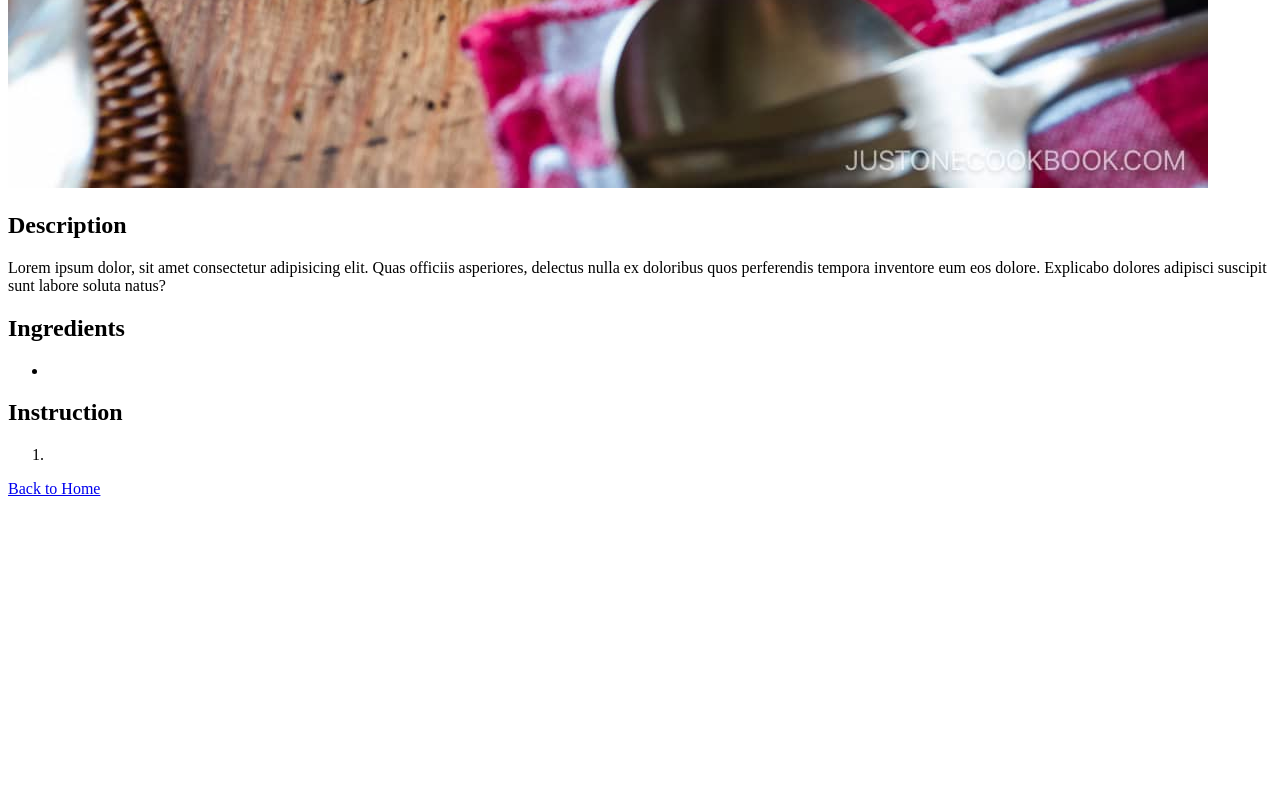
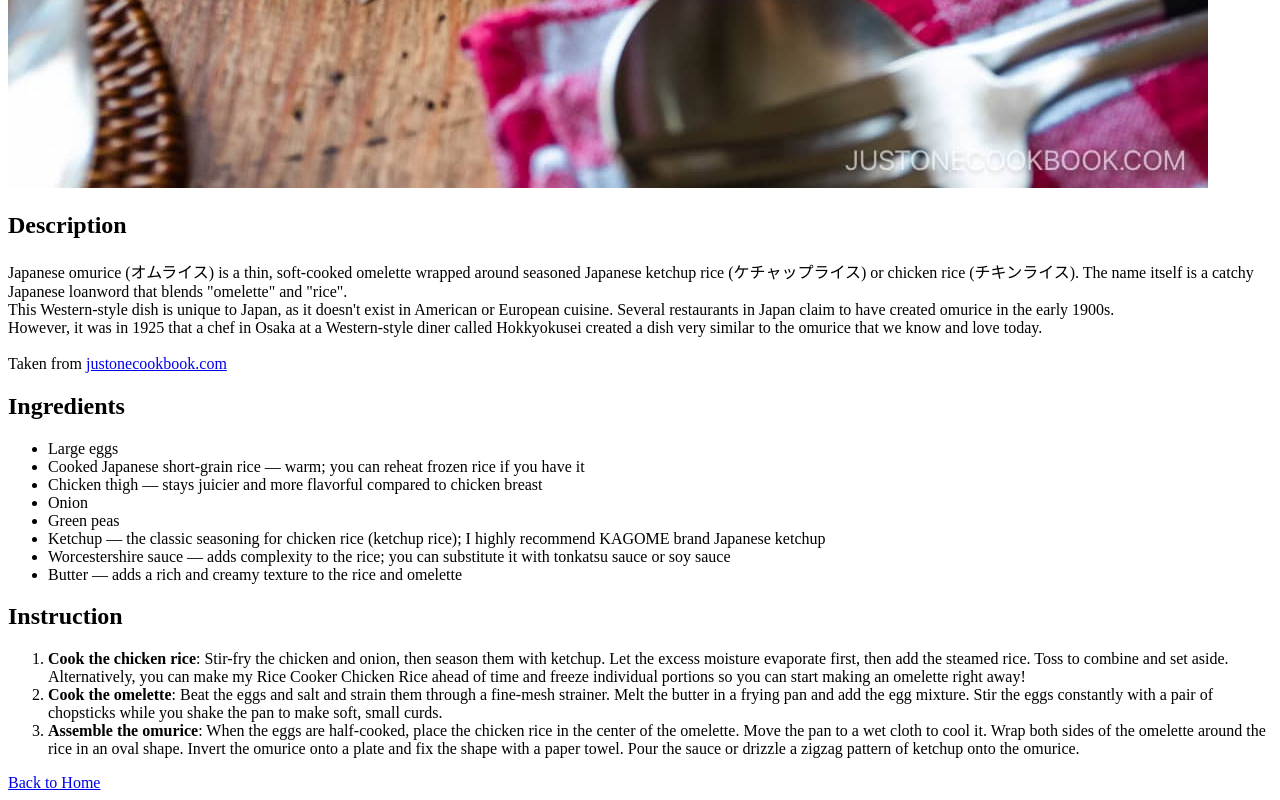
Before and after one commit to pbjamrz/odin-recipes, a plain HTML site: page recipes/omurice.html in a window 1280 px wide. Shown: the part 1692-2492 px from the top of the page. Before the commit the page ends 2198 px from the top, so only its background shows below. Drawn offline with Linux system fonts and the light colour scheme.

Commit message:
feat: add page content for omurice recipe

```diff
--- a/recipes/omurice.html
+++ b/recipes/omurice.html
@@ -12,18 +12,52 @@
     <img src="../assets/omurice.jpg">
 
     <h2>Description</h2>
-    <p>Lorem ipsum dolor, sit amet consectetur adipisicing elit. Quas officiis asperiores, delectus nulla ex doloribus
-        quos perferendis tempora inventore eum eos dolore. Explicabo dolores adipisci suscipit sunt labore soluta natus?
+    <p>Japanese omurice (オムライス) is a thin, soft-cooked omelette wrapped around seasoned Japanese ketchup rice (ケチャップライス)
+        or chicken rice (チキンライス). The name itself is a catchy Japanese loanword that blends "omelette" and "rice".<br>
+
+        This Western-style dish is unique to Japan, as it doesn't exist in American or European cuisine.
+        Several restaurants in Japan claim to have created omurice in the early 1900s.<br>
+
+        However, it was in 1925 that a chef in Osaka at a Western-style diner called Hokkyokusei created a dish very
+        similar to the omurice that we know and love today.<br><br>
+
+        Taken from <a href="https://www.justonecookbook.com/omurice-japanese-omelette-rice/">justonecookbook.com</a>
     </p>
 
     <h2>Ingredients</h2>
     <ul>
-        <li></li>
+        <li>Large eggs</li>
+        <li>Cooked Japanese short-grain rice — warm; you can reheat frozen rice if you have it</li>
+        <li>Chicken thigh — stays juicier and more flavorful compared to chicken breast</li>
+        <li>Onion</li>
+        <li>Green peas</li>
+        <li>Ketchup — the classic seasoning for chicken rice (ketchup rice);
+            I highly recommend KAGOME brand Japanese ketchup</li>
+        <li>Worcestershire sauce — adds complexity to the rice;
+            you can substitute it with tonkatsu sauce or soy sauce</li>
+        <li>Butter — adds a rich and creamy texture to the rice and omelette</li>
     </ul>
 
     <h2>Instruction</h2>
     <ol>
-        <li></li>
+        <li><b>Cook the chicken rice</b>:
+            Stir-fry the chicken and onion, then season them with ketchup. Let the excess
+            moisture evaporate
+            first, then add the steamed rice. Toss to combine and set aside. Alternatively, you can make my Rice Cooker
+            Chicken Rice
+            ahead of time and freeze individual portions so you can start making an omelette right away!</li>
+
+        <li><b>Cook the omelette</b>:
+            Beat the eggs and salt and strain them through a fine-mesh strainer. Melt the butter in a
+            frying pan and add the egg mixture. Stir the eggs constantly with a pair of chopsticks while you shake the
+            pan to make
+            soft, small curds.</li>
+
+        <li><b>Assemble the omurice</b>:
+            When the eggs are half-cooked, place the chicken rice in the center of the omelette.
+            Move the pan to a wet cloth to cool it. Wrap both sides of the omelette around the rice in an oval shape.
+            Invert the omurice onto a plate and fix the shape with a paper towel. Pour the sauce or drizzle a zigzag
+            pattern of ketchup onto the omurice.</li>
     </ol>
 
     <a href="../index.html">Back to Home</a>
```
Also changed, not shown: recipes/general-tsaos-chicken.html (+1 -1 lines).
